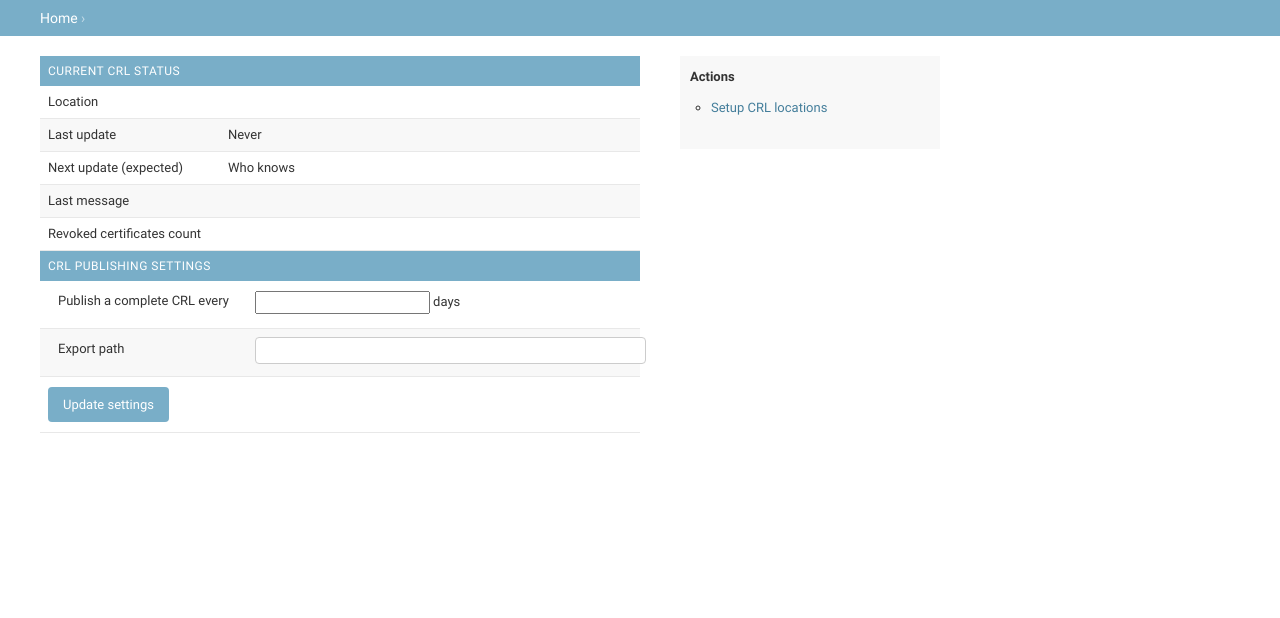
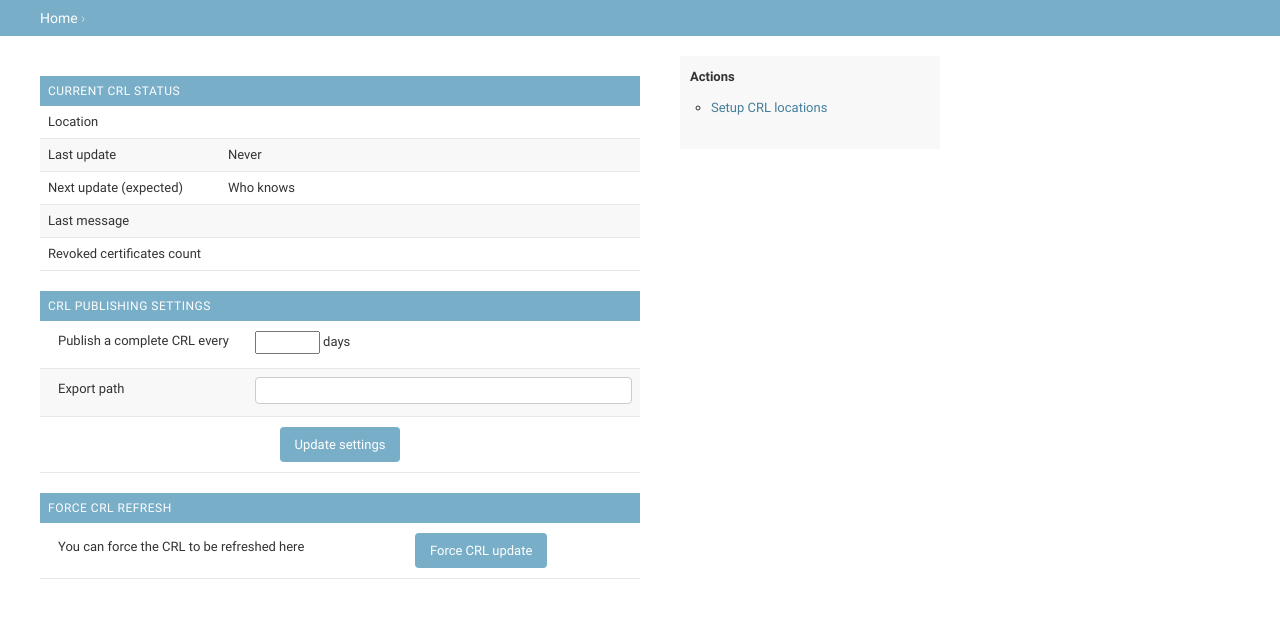
Before and after one commit to jesusfer/webca, a Django app: template webca/webca/ca_admin/templates/ca_admin/crl_status.html in a window 1280 px wide. Shown: the part 48-666 px from the top of the page. Run offline with Django 3.2, Linux system fonts and the light colour scheme; the template is opened without the code that fills it: values that come from a table or form of the project are taken from there, others are empty; parts of the project's set-up code (start-up, migrations or seed data) failed here and were passed over; some libraries are stand-ins or nearby versions.

Commit message:
Added function to force refresh the CRL

```diff
--- a/webca/setup/setup.py
+++ b/webca/setup/setup.py
@@ -67,6 +67,9 @@ def setup():
     setup_certificates()
     # TODO: setup_crl_publishing() Ask for path to publish and frequency
     install_templates()
+    # TODO: setup_user_groups()
+    # TODO: add a super user (admin)
+    # TODO: setup_email()
 
 
 """
@@ -214,6 +217,7 @@ def setup_certificates():
         store = stores[option - 1][1]()
     ca_key, ca_cert = _setup_certificates_ca(store)
     _setup_certificates_csr(store)
+    # FUTURE: this doesn't make sense anymore. we are not using client cert auth now
     _setup_certificates_user(store, ca_key, ca_cert)
 
 
--- a/webca/webca/ca_admin/admin.py
+++ b/webca/webca/ca_admin/admin.py
@@ -41,6 +41,7 @@ class AdminSite(admin.AdminSite):
                  name='crl_status'),
             path('crl/status/update/', self.admin_view(crl.CRLStatusView.as_view()),
                  {'update': True}, name='crl_status_update'),
+            path('crl/refresh/', self.admin_view(crl.CRLRefreshView.as_view()), name='crl_refresh'),
         ]
         return urls
 
--- a/webca/webca/ca_admin/templates/ca_admin/crl_status.html
+++ b/webca/webca/ca_admin/templates/ca_admin/crl_status.html
@@ -6,6 +6,7 @@
 <style>
     table {
         width: 100%;
+        margin: 20px 0;
     }
     #content-main td:first-of-type {
         width: 30%;
@@ -13,8 +14,14 @@
     #crl_settings input {
         text-align: right;
     }
-    .module li {
-        list-style-type: circle;
+    td.crl_button {
+        text-align: center;
+    }
+    input {
+        box-sizing: border-box;
+    }
+    input.days {
+        width: 5em;
     }
 </style>
 {% endblock %}
@@ -67,7 +74,7 @@
                 {% endif %}
                 <tr>
                     <td><p>Publish a complete CRL every</p></td>
-                    <td><input name="{{ form.days.name }}" value="{{ form.days.value }}"/> days</td>
+                    <td><input class="days" name="{{ form.days.name }}" value="{{ form.days.value }}"/> days</td>
                 </tr>
                 {% comment "Delta CRL not supported yet" %}
                 {% if form.delta_days.errors %}
@@ -86,7 +93,16 @@
                     <td><input name="{{ form.path.name }}" type="text" style="width: 100%;text-align:left" value="{{ form.path.value }}"/></td>
                 </tr>
                 <tr>
-                    <td colspan="2"><input type="submit" value="Update settings"/></td>
+                    <td class="crl_button" colspan="2"><input type="submit" value="Update settings"/></td>
+                </tr>
+            </table>
+        </form>
+        <form action="{% url 'admin:crl_refresh' %}" method="POST">{% csrf_token %}
+            <table>
+                <caption>Force CRL refresh</caption>
+                <tr>
+                    <td class="crl_button" style="vertical-align:middle"><p>You can force the CRL to be refreshed here</p></td>
+                    <td class="crl_button"><input type="submit" value="Force CRL update"/></td>
                 </tr>
             </table>
         </form>
```
Also changed, not shown: webca/webca/ca_admin/views/crl.py (+19 -0 lines), webca/webca/ca_service/service.py (+6 -1 lines).
